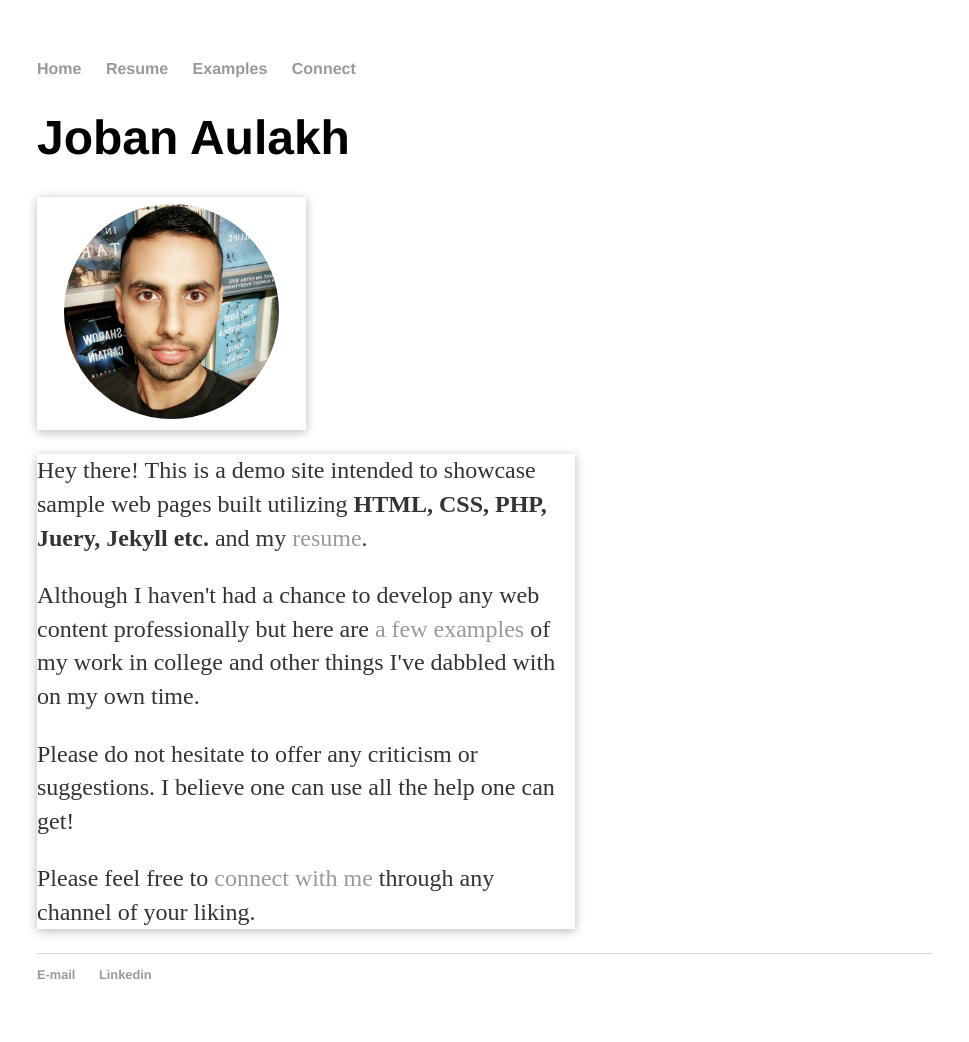
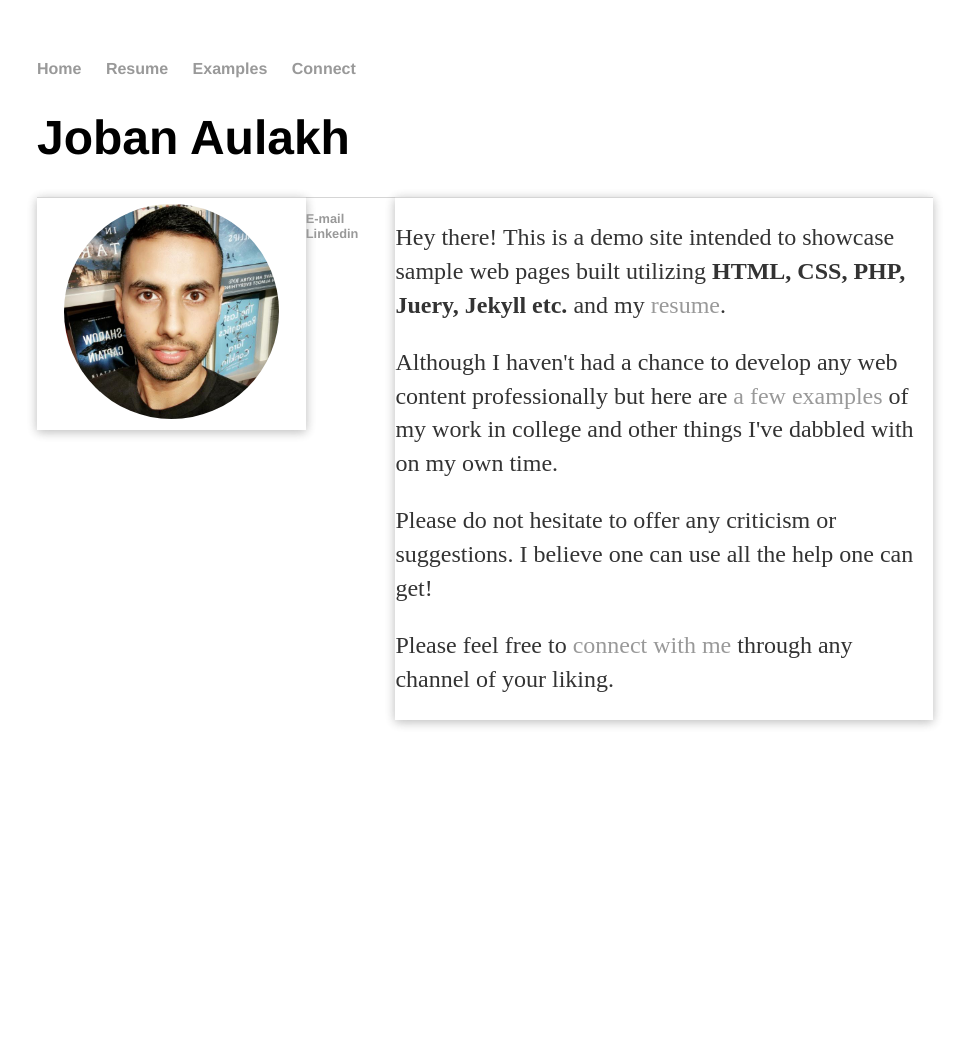
Before and after one commit to joe-bun/joe-bun.github.io, a Jekyll site: the page built from index.html, in a window 1280 px wide. Shown: the whole page, without its empty margins (155-1124 px from the left). Built offline with Jekyll 4.4.1, drawn with Linux system fonts in a browser that asks for light colours; after the commit the page ends 900 px from its top, so only the background shows below that.

Commit message:
Update main.css

```diff
--- a/css/main.css
+++ b/css/main.css
@@ -17,10 +17,11 @@
     width: 33.33%; /* three containers (use 25% for four, and 50% for two, etc) */
     padding: 5px; /* if you want space between the images */
 }
-.main-body{
+main-body{
     display: inline;
 }
 .pp {
+    float: left;
     width:30%;
     text-align:center;
     box-shadow:0 2px 10px 0 rgba(0,0,0,0.16),0 2px 10px 0 rgba(0,0,0,0.12);
@@ -34,6 +35,7 @@
 
 }
 .intro {
+    float: right;
     width: 60%;
     box-shadow:0 2px 10px 0 rgba(0,0,0,0.16),0 2px 10px 0 rgba(0,0,0,0.12);
 }
```
